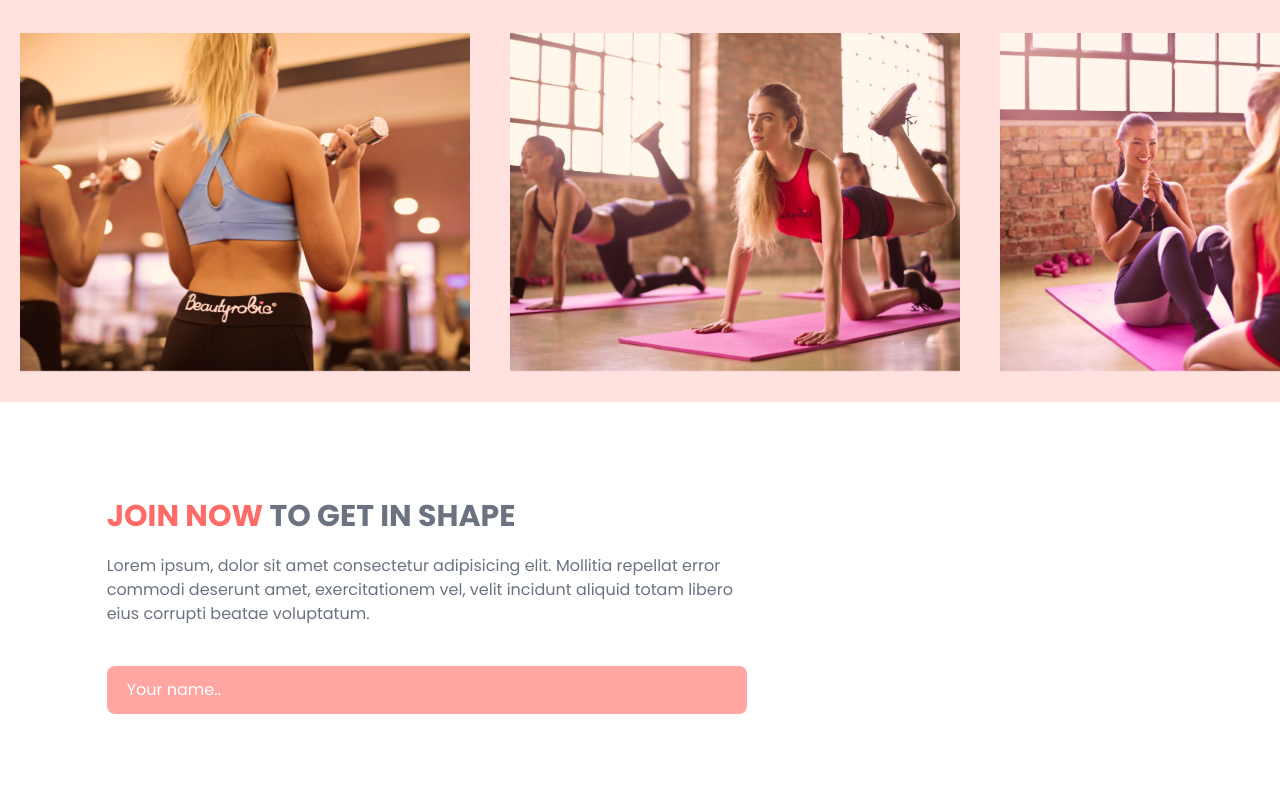
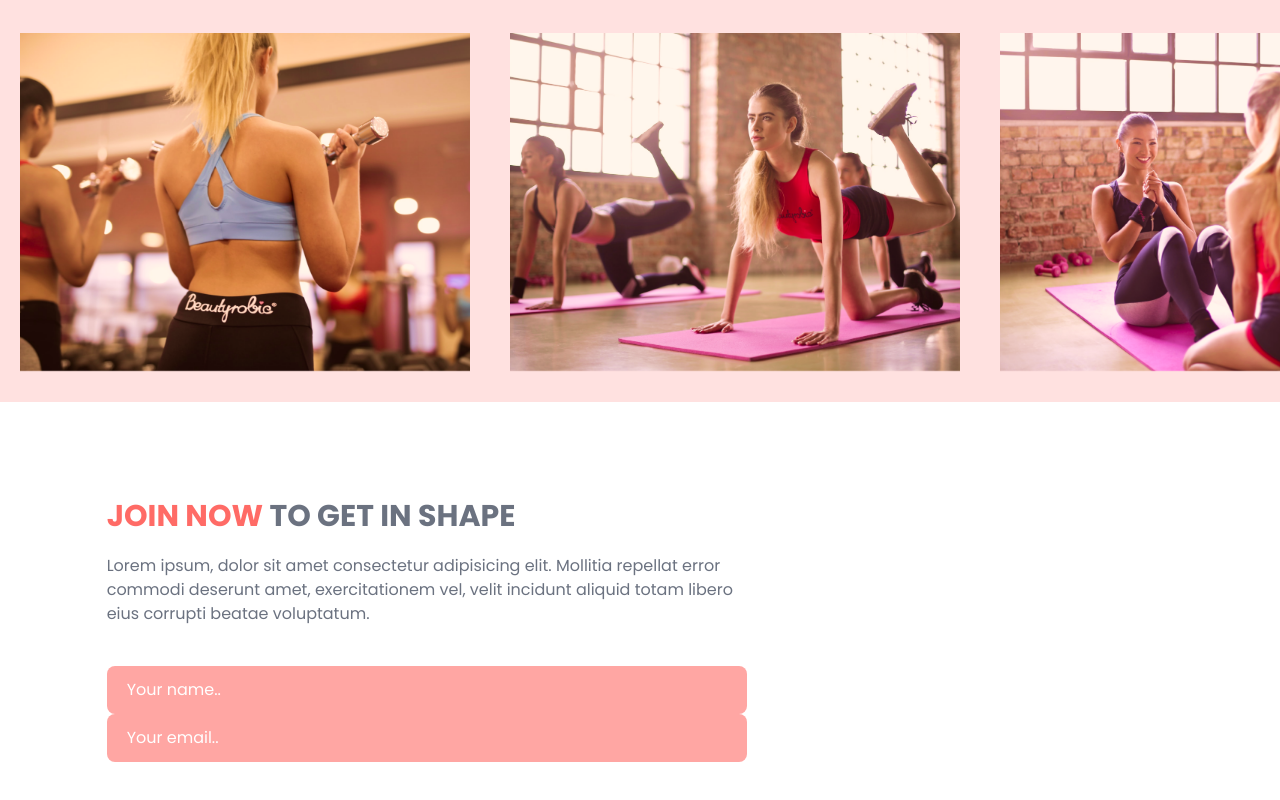
Before and after one commit to yusuffikri/barasuara-typescript, a React (Vite) app: page / in a window 1280 px wide. Shown: the part 2320-3120 px from the top of the page. Built offline with nearby package versions, Linux system fonts and the light colour scheme.

Commit message:
contact page update

```diff
--- a/src/sections/contacts/index.tsx
+++ b/src/sections/contacts/index.tsx
@@ -47,6 +47,7 @@
         visible: {opacity: 1, y: 0},
        }}>
             <form target="_blank" onSubmit={onSubmit} action="https://formsubmit.co/yusuffiks99@email.com" method="POST">
+
               <input className={inputStyles} type="text" placeholder="Your name.." {...register("name", {
                 required: true,
                 maxLength: 100,
@@ -55,6 +56,17 @@
                 <p className="mt-1 text-primary-500">
                   {errors.name.type === "required" && "This field is required."}
                   {errors.name.type === "maxLength" && "Maxlength is 100 character."}
+                </p>
+              )}
+
+                <input className={inputStyles} type="text" placeholder="Your email.." {...register("email", {
+                required: true,
+                pattern: /^[A-Z0-9._%+-]+@[A-Z0-9.-]+\[A-Z]{2,}$/i,
+              })} />
+              {errors.email && (
+                <p className="mt-1 text-primary-500">
+                  {errors.email.type === "required" && "This field is required."}
+                  {errors.email.type === "maxLength" && "Maxlength is 100 character."}
                 </p>
               )}
             </form>
```
